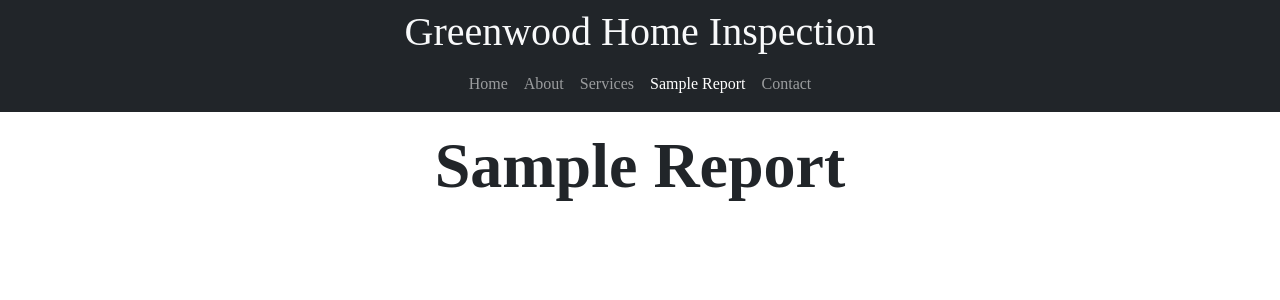
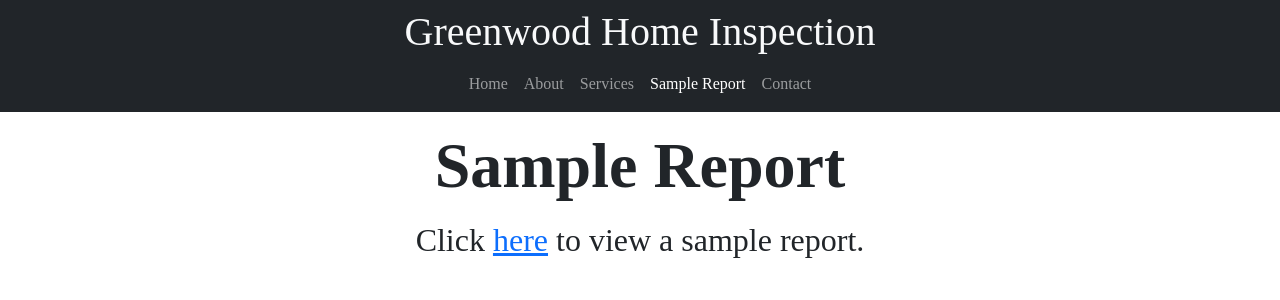
Before and after one commit to BSims623/Greenwood_Home_Inspection, a React (Vite) app: page /sample-report in a window 1280 px wide. Shown: the top 300 px of the page. Built offline with nearby package versions, Linux system fonts and the light colour scheme.

Commit message:
fix: remove iframe and link to pdf

```diff
--- a/src/pages/SampleReport.jsx
+++ b/src/pages/SampleReport.jsx
@@ -3,15 +3,9 @@ import sampleReport from '../assets/pdf/SAMPLE 021623A.pdf'
 
 const SampleReport = () => {
     return (
-        <div className='d-flex flex-column align-items-center'>
-            <h1 className='my-3 display-3 fw-bold'>Sample Report</h1>
-            <div style={{ maxWidth: '900px', width: '100%', height: '100%', overflow: 'auto', overflowX: 'hidden', WebkitOverflowScrolling: 'touch' }}>
-                <iframe src=
-                    {sampleReport}
-                    width="100%"
-                    height="700">
-                </iframe>
-            </div>
+        <div>
+            <h1 className='my-3 display-3 fw-bold text-center'>Sample Report</h1>
+            <h2 className="text-center">Click <a href={sampleReport}>here</a> to view a sample report.</h2>
         </div>
     )
 }
```
